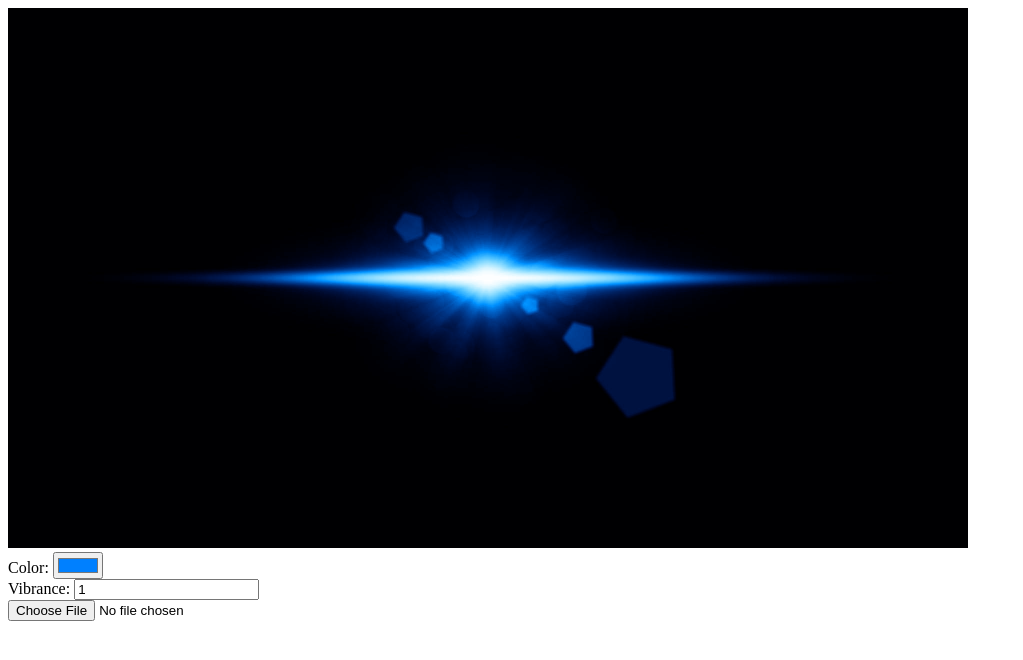
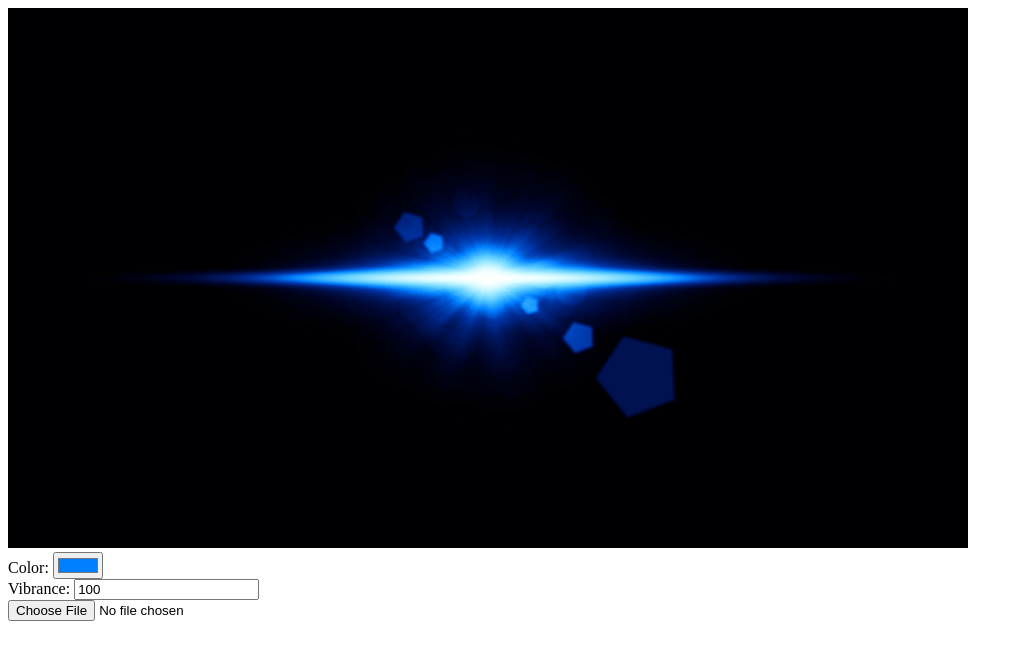
Before and after one commit to yikuansun/colorvibrance.js, a plain HTML site: page index.html in a window 1280 px wide. Shown: the whole page, without its empty margins (0-1023 px from the left). Drawn offline with Linux system fonts and the light colour scheme.

Commit message:
change the whole algorithm
What a mess

```diff
--- a/colorvibrance.js
+++ b/colorvibrance.js
@@ -4,7 +4,7 @@ colorvibrance.js - a JS library for colorizing black-background overlays
 Written by yikuansun (https://github.com/yikuansun)
 */
 
-function colorvibrance(ctx, color="#FF8000", vibrance=1) {
+function colorvibrance(ctx, color="#FF8000", vibrance=100) {
     ctx.save();
 
     var HSLtoRGB = function(h, s, l) {
@@ -19,31 +19,35 @@ function colorvibrance(ctx, color="#FF8000", vibrance=1) {
         return [60*(h<0?h+6:h), f ? c/f : 0, (v+v-c)/2];
     }
 
-    // save original image
-    var OGimageData = ctx.getImageData(0, 0, ctx.canvas.width, ctx.canvas.height);
-
-    // use fill layers with blend modes to get color map
+    // get color map
     ctx.fillStyle = color;
     ctx.globalCompositeOperation = "color";
     ctx.fillRect(0, 0, canv.width, canv.height);
-    ctx.globalCompositeOperation = "soft-light";
-    ctx.globalAlpha = vibrance;
-    ctx.fillRect(0, 0, canv.width, canv.height);
     var colormap = ctx.getImageData(0, 0, ctx.canvas.width, ctx.canvas.height);
+    var OGcolorData = ctx.getImageData(0, 0, ctx.canvas.width, ctx.canvas.height);
+    // boost vibrance
+    var cmapdata = colormap.data;
+    for (var i = 0; i < cmapdata.length; i += 4) {
+        var rgb = [cmapdata[i], cmapdata[i + 1], cmapdata[i + 2]];
+        var maxchannel = rgb.indexOf(Math.max.apply(null, rgb));
+        var minchannel = rgb.indexOf(Math.min.apply(null, rgb));
+        cmapdata[i + maxchannel] += vibrance;
+        cmapdata[i + minchannel] -= vibrance;
+    }
 
     // blend original image and color map
-    var ogdata = OGimageData.data;
-    var cmapdata = colormap.data;
+    var ogdata = OGcolorData.data;
     for (var i = 0; i < ogdata.length; i += 4) {
-        var pixel_color = RGBtoHSL(cmapdata[i + 0], cmapdata[i + 1], cmapdata[i + 2]);
-        // set luminosity to be same as that of original pixel
-        pixel_color[2] = RGBtoHSL(ogdata[i + 0], ogdata[i + 1], ogdata[i + 2])[2];
+        var pixel_color = RGBtoHSL(ogdata[i + 0], ogdata[i + 1], ogdata[i + 2]);
+        // shift hue using color map
+        pixel_color[0] = RGBtoHSL(cmapdata[i + 0], cmapdata[i + 1], cmapdata[i + 2])[0];
         var pixel_color_rgb = HSLtoRGB(pixel_color[0], pixel_color[1], pixel_color[2]);
         for (var j = 0; j < 3; j++) {
             ogdata[i + j] = pixel_color_rgb[j];
         }
     }
-    ctx.putImageData(OGimageData, 0, 0);
+
+    ctx.putImageData(OGcolorData, 0, 0);
 
     ctx.restore();
 }
--- a/index.html
+++ b/index.html
@@ -7,7 +7,7 @@
         <img src="greylightflare.jpg" />
         <canvas width="1920" height="1080" style="width: 960px;"></canvas>
         <br /> Color: <input type="color" value="#0080ff" onchange="color = this.value;callFunc();" />
-        <br /> Vibrance: <input type="number" value="1" step="0.01" onchange="vibrance = parseFloat(this.value);callFunc();" />
+        <br /> Vibrance: <input type="number" value="100" step="1" onchange="vibrance = parseFloat(this.value);callFunc();" />
         <br /> <input type="file" accept="image/*" />
         <script src="colorvibrance.js"></script>
         <script>
@@ -16,7 +16,7 @@
             var img = document.querySelector("img");
             img.style.display = "none";
             var color = "#0080ff";
-            var vibrance = 1;
+            var vibrance = 100;
             function callFunc() {
                 ctx.drawImage(img, 0, 0);
                 colorvibrance(ctx, color, vibrance);
```
